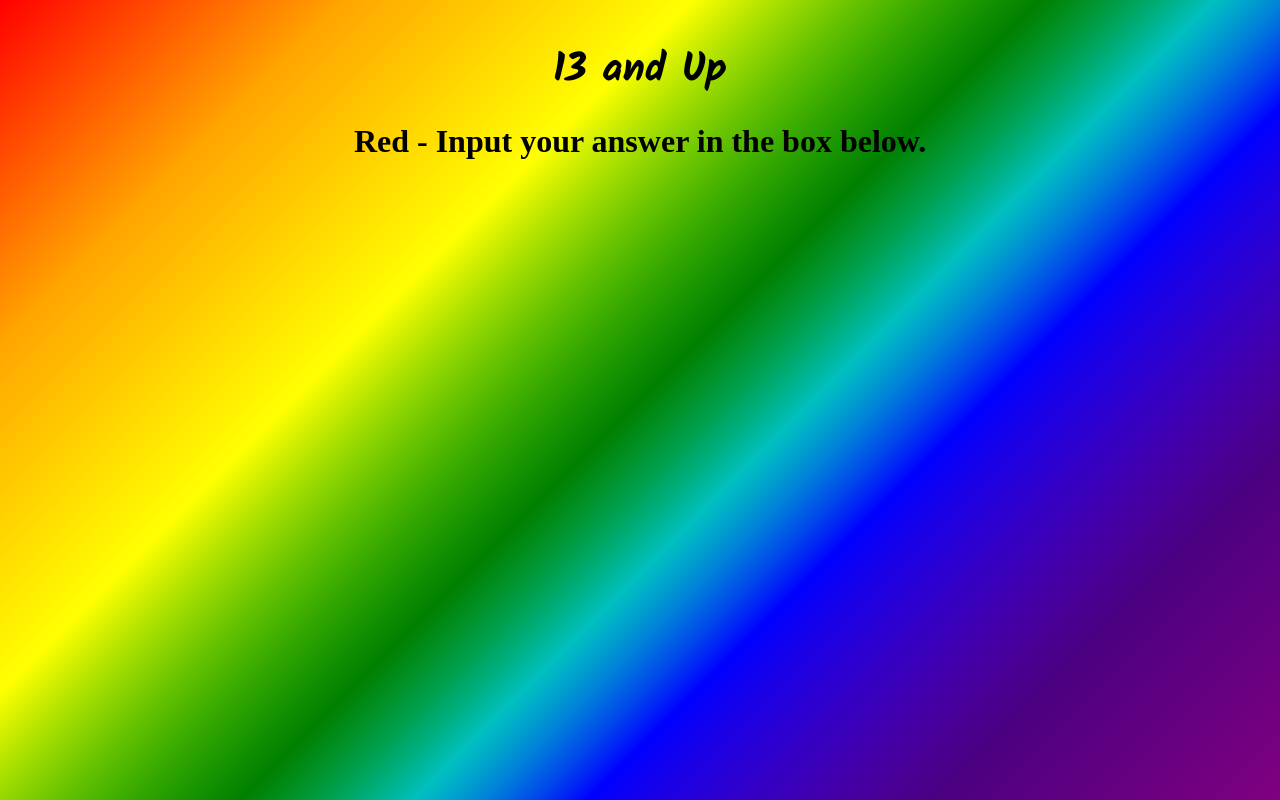
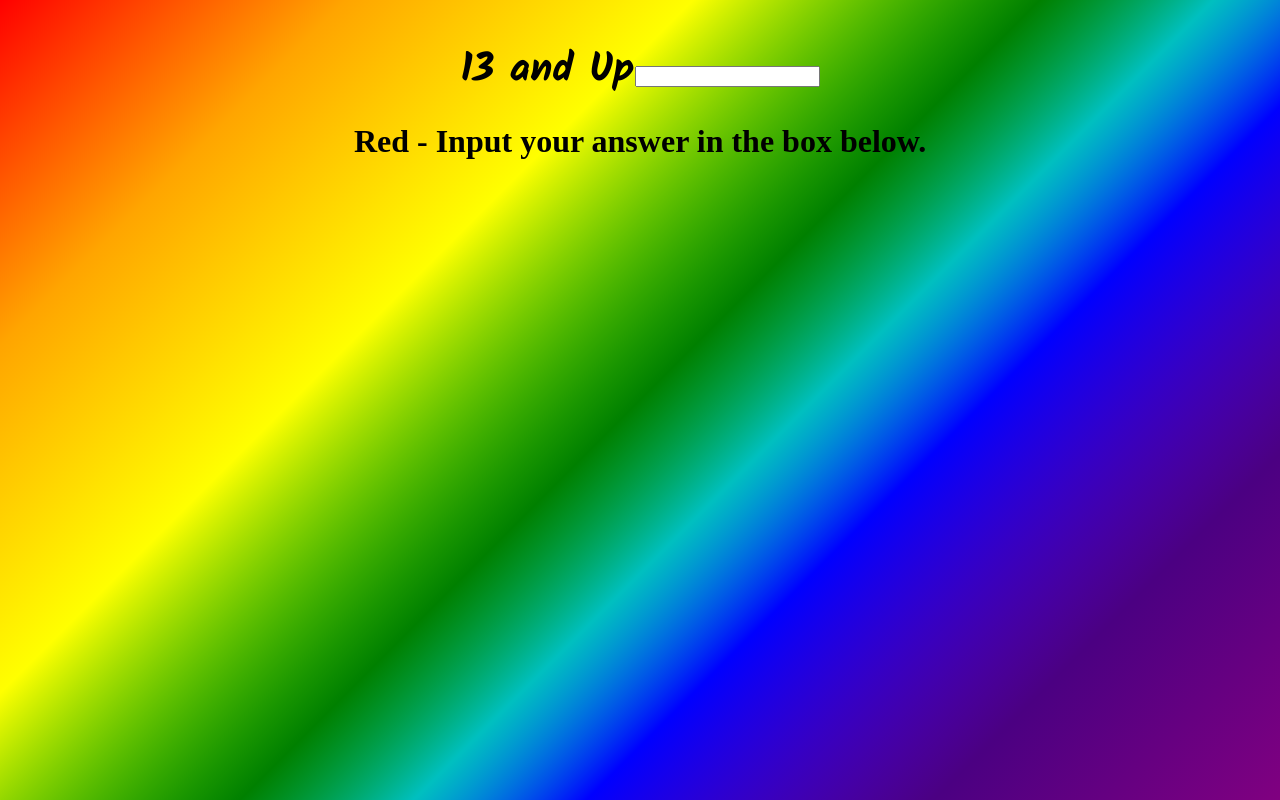
Before and after one commit to TWatkins27/Summer-Reading-Scavenger-Hunt-2025, a plain HTML site: page 13andup.html in a window 1280 px wide. Drawn offline with Linux system fonts and the light colour scheme.

Commit message:
Updated 13andup.html.

```diff
--- a/13andup.html
+++ b/13andup.html
@@ -8,7 +8,7 @@
         </style>
     </head>
     <body>
-        <header class="pageheader">13 and Up</header>
+        <header class="pageheader">13 and Up<input type="text" id="Answer1" size="20" required minlength="1"/></header>
         <h1 class="cluetext">
             Red - Input your answer in the box below.
         </h1>
```
